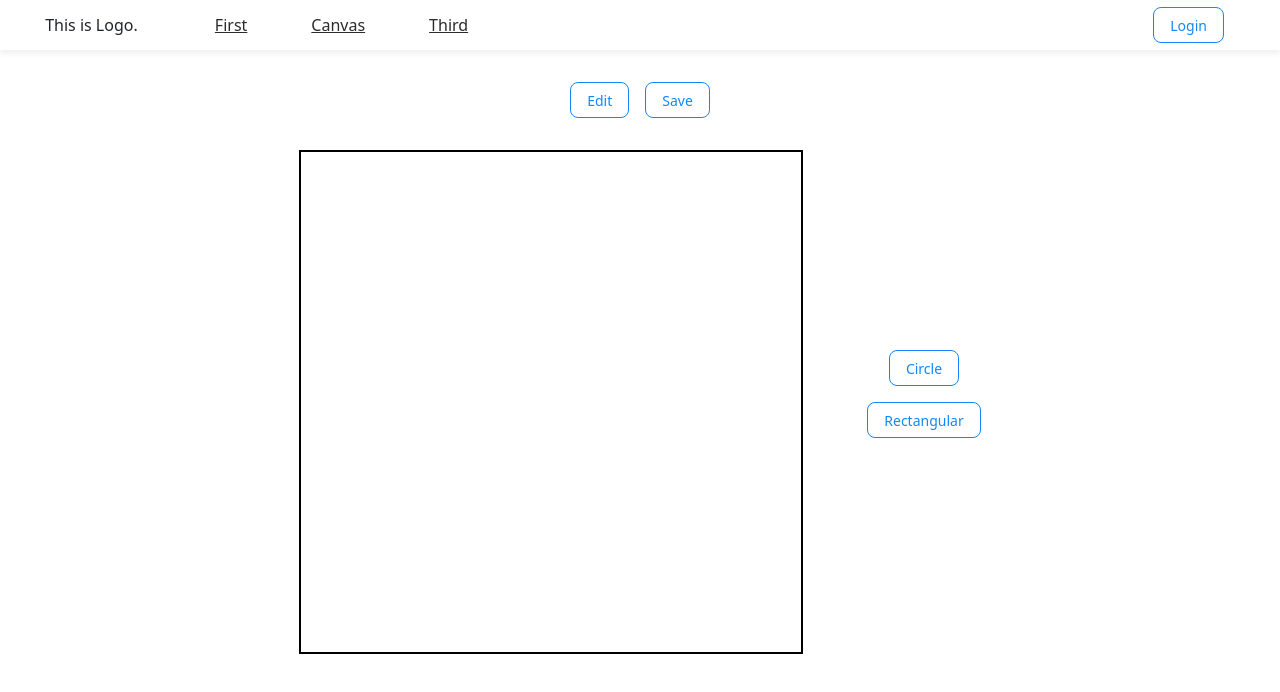
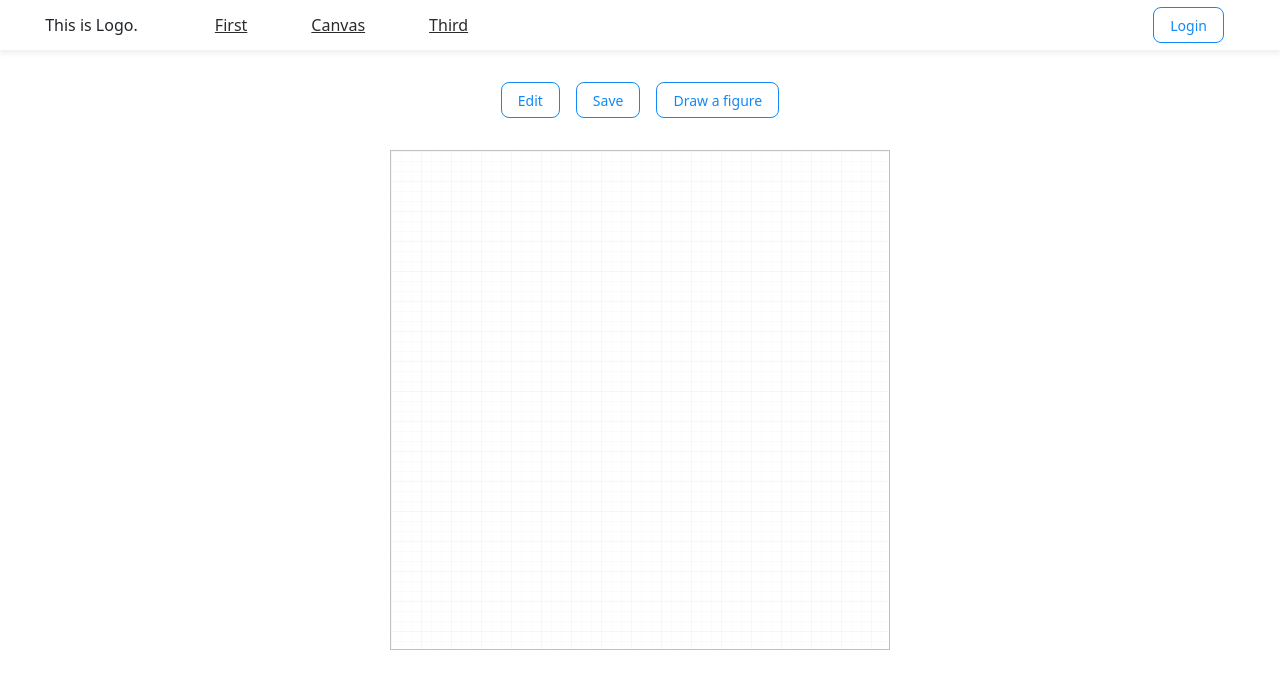
Before and after one commit to dewrain331/weriz-ts, a React (Create React App) app in the folder front/: page /canvas in a window 1280 px wide. Shown: the top 692 px of the page. Built offline with nearby package versions, Linux system fonts and the light colour scheme.

Commit message:
feat : Canvas - throw away canvas API, but use draggable - FigureModal - Move auth folder to pages, not components

```diff
--- a/front/package.json
+++ b/front/package.json
@@ -11,6 +11,7 @@
     "react": "^18.2.0",
     "react-bootstrap": "^2.5.0",
     "react-dom": "^18.2.0",
+    "react-draggable": "^4.4.5",
     "react-query": "^3.39.1",
     "react-router-dom": "^6.3.0",
     "react-scripts": "5.0.1",
--- a/front/src/components/header/index.jsx
+++ b/front/src/components/header/index.jsx
@@ -10,7 +10,7 @@ import {
 } from "./header.style";
 import { NAV_LIST } from "./constant";
 import Button from "../button";
-import AuthModal from "../auth";
+import AuthModal from "../../pages/auth";
 
 const Header = () => {
   const [showAuthModal, setShowAuthModal] = useState(false);
--- /dev/null
+++ b/front/src/pages/auth/auth.style.js
@@ -0,0 +1,9 @@
+import styled from "styled-components";
+
+const PushRight = styled.div`
+  display: flex;
+  justify-content: flex-end;
+  width: 100%;
+`;
+
+export { PushRight };
--- a/front/src/components/auth/index.jsx
+++ b/front/src/pages/auth/index.jsx
@@ -1,6 +1,6 @@
 import { useState } from "react";
 
-import ModalComp from "../modal";
+import ModalComp from "../../components/modal";
 import LoginForm from "./loginForm";
 import RegisterForm from "./registerForm";
 
--- a/front/src/components/auth/loginForm.js
+++ b/front/src/pages/auth/loginForm.js
@@ -2,7 +2,8 @@ import { useState } from "react";
 import { Form } from "react-bootstrap";
 
 import Api from "../../api";
-import Button from "../button";
+import Button from "../../components/button";
+import { PushRight } from "./auth.style";
 
 const LoginForm = ({ setShow }) => {
   const [email, setEmail] = useState("");
@@ -31,7 +32,10 @@ const LoginForm = ({ setShow }) => {
         value={password}
         onChange={(evt) => setPassword(evt.target.value)}
       />
-      <Button type="submit">Sign In</Button>
+      <br />
+      <PushRight>
+        <Button type="submit">Sign In</Button>
+      </PushRight>
     </Form>
   );
 };
--- a/front/src/pages/canvas/canvas.style.js
+++ b/front/src/pages/canvas/canvas.style.js
@@ -24,18 +24,34 @@ const ButtonWrapper = styled.div`
   padding-bottom: 2rem;
 `;
 
-const MenuWrapper = styled.div`
-  display: flex;
-  flex-direction: column;
-  align-items: center;
-  justify-content: center;
-  padding-left: 4rem;
-`;
-
 const CanvasWrapper = styled.div`
   display: flex;
   align-items: center;
   justify-content: center;
 `;
 
-export { CanvasContainer, Contents, ButtonWrapper, MenuWrapper, CanvasWrapper };
+const Drawer = styled.div`
+  width: 500px;
+  height: 500px;
+  border: 1px solid silver;
+  background-size: 10px, 30px, 10px 10px, 30px 30px;
+  background-image: linear-gradient(90deg, #00000004 1px, transparent 1px),
+    linear-gradient(90deg, #00000004 1px, transparent 1px),
+    linear-gradient(#00000004 1px, transparent 1px),
+    linear-gradient(#00000004 1px, transparent 1px);
+`;
+
+const PushRight = styled.div`
+  display: flex;
+  justify-content: flex-end;
+  width: 100%;
+`;
+
+export {
+  CanvasContainer,
+  Contents,
+  ButtonWrapper,
+  CanvasWrapper,
+  Drawer,
+  PushRight,
+};
--- /dev/null
+++ b/front/src/pages/canvas/figureModal.jsx
@@ -0,0 +1,66 @@
+import { useState } from "react";
+import { Form } from "react-bootstrap";
+
+import ModalComp from "../../components/modal";
+import Button from "../../components/button";
+import { PushRight } from "./canvas.style";
+
+const FigureModal = ({ show, setShow }) => {
+  const [figure, setFigure] = useState("Rectangular");
+  const [width, setWidth] = useState("50");
+  const [height, setHeight] = useState("50");
+  const [color, setColor] = useState("ff0000");
+
+  return (
+    <ModalComp
+      show={show}
+      setShow={setShow}
+      title="Draw a Figure"
+      main={
+        <Form>
+          <Form.Label>Choose figure</Form.Label>
+          <Form.Control
+            as="select"
+            multiple
+            onChange={(evt) => setFigure(evt.target.value)}
+          >
+            <option value="Rectangular">Rectangular</option>
+            <option value="Circle">Circle</option>
+            <option value="Triangle">Triangle</option>
+          </Form.Control>
+          <br />
+          <Form.Label>Choose color</Form.Label>
+          <Form.Control
+            type="color"
+            defaultValue="#ff0000"
+            onChange={(evt) => setColor(evt.target.value)}
+          />
+          <br />
+          <Form.Label>Input width</Form.Label>
+          <Form.Control
+            type="number"
+            placeholder="the unit is pixel"
+            autoComplete="off"
+            value={width}
+            onChange={(evt) => setWidth(evt.target.value)}
+          />
+          <br />
+          <Form.Label>Input height</Form.Label>
+          <Form.Control
+            type="number"
+            placeholder="the unit is pixel"
+            autoComplete="off"
+            value={height}
+            onChange={(evt) => setHeight(evt.target.value)}
+          />
+          <br />
+          <PushRight>
+            <Button>Draw It!</Button>
+          </PushRight>
+        </Form>
+      }
+    />
+  );
+};
+
+export default FigureModal;
--- a/front/src/pages/canvas/index.jsx
+++ b/front/src/pages/canvas/index.jsx
@@ -1,56 +1,32 @@
 import { useEffect, useRef, useState } from "react";
+import Draggable from "react-draggable";
 
 import {
   CanvasContainer,
   Contents,
   ButtonWrapper,
-  MenuWrapper,
   CanvasWrapper,
+  Drawer,
 } from "./canvas.style";
 import Button from "../../components/button";
+import FigureModal from "./figureModal";
 
 const Canvas = () => {
-  const canvasRef = useRef(null);
-  const [ctx, setCtx] = useState();
-  const [pos, setPos] = useState([]);
-  const [isDraw, setIsDraw] = useState(false);
   const [mode, setMode] = useState("read");
-
-  useEffect(() => {
-    const canvas = canvasRef.current;
-    setCtx(canvas.getContext("2d"));
-  }, []);
-
-  const drawStart = (evt) => {
-    setIsDraw(true);
-    setPos([
-      evt.clientX - canvasRef.current.offsetLeft,
-      evt.clientY - canvasRef.current.offsetTop,
-    ]);
-  };
-
-  const drawSquare = (evt) => {
-    if (!isDraw) return;
-    ctx.clearRect(0, 0, canvasRef.current.width, canvasRef.current.height);
-    ctx.strokeStyle = "red";
-    let currentX = evt.clientX - canvasRef.current.offsetLeft;
-    let currentY = evt.clientY - canvasRef.current.offsetTop;
-    ctx.strokeRect(pos[0], pos[1], currentX - pos[0], currentY - pos[1]);
-  };
-
-  const drawEnd = () => {
-    setIsDraw(false);
-  };
+  const [showFigureModal, setShowFigureModal] = useState(false);
 
   const changeMode = () => {
     if (mode === "read") {
+      alert("The mode is edit now.");
       setMode("edit");
     } else if (mode === "edit") {
+      alert("The mode is read now.");
       setMode("read");
     }
   };
 
   return (
+    <>
       <CanvasContainer>
         <Contents>
           <ButtonWrapper>
@@ -60,26 +36,19 @@ const Canvas = () => {
               <Button onClick={changeMode}>Read</Button>
             )}
             <Button>Save</Button>
+            <Button onClick={() => setShowFigureModal(true)}>
+              Draw a figure
+            </Button>
           </ButtonWrapper>
           <CanvasWrapper>
-          <canvas
-            ref={canvasRef}
-            width={500}
-            height={500}
-            style={{ border: "2px solid black" }}
-            onMouseDown={drawStart}
-            onMouseMove={drawSquare}
-            onMouseUp={drawEnd}
-          />
-          <MenuWrapper>
-            <Button style={{ marginBottom: "1rem" }}>Circle</Button>
-            <Button style={{ marginLeft: "0", marginBottom: "1rem" }}>
-              Rectangular
-            </Button>
-          </MenuWrapper>
+            <Drawer />
           </CanvasWrapper>
         </Contents>
       </CanvasContainer>
+      {showFigureModal && (
+        <FigureModal show={showFigureModal} setShow={setShowFigureModal} />
+      )}
+    </>
   );
 };
 
```
Also changed, not shown: front/src/pages/auth/registerForm.js (renamed from front/src/components/auth/registerForm.js), 1 other file (tests, documents, lock files or other folders). Lines whose indentation alone changed are shown as unchanged.
